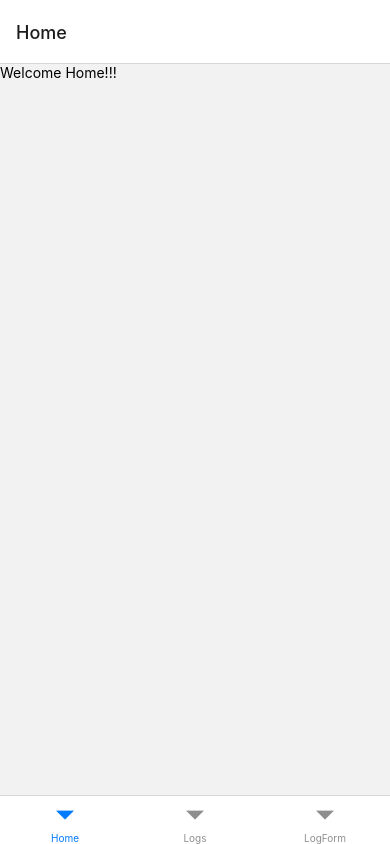
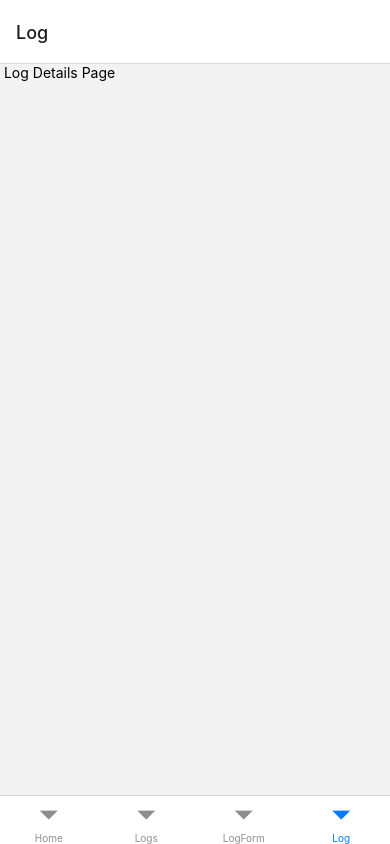
Before and after one commit to scottzyang/fungi-finder, a React Native app: screen /Log in a window 390 px wide. Built offline with nearby package versions, Linux system fonts and the light colour scheme.

Commit message:
Add log details page

```diff
--- a/App.js
+++ b/App.js
@@ -5,6 +5,7 @@ import { createBottomTabNavigator } from "@react-navigation/bottom-tabs";
 import HomeScreen from "./components/HomeScreen";
 import Logs from "./components/Logs";
 import LogForm from "./components/LogForm";
+import Log from "./components/Log";
 
 const Tab = createBottomTabNavigator();
 
@@ -15,6 +16,7 @@ export default function App() {
         <Tab.Screen name="Home" component={HomeScreen} />
         <Tab.Screen name="Logs" component={Logs} />
         <Tab.Screen name="LogForm" component={LogForm} />
+        <Tab.Screen name="Log" component={Log} />
       </Tab.Navigator>
     </NavigationContainer>
   );
--- /dev/null
+++ b/components/Log.js
@@ -0,0 +1,9 @@
+import { View, Text } from "react-native";
+
+export default function Log() {
+  return (
+    <View>
+      <Text> Log Details Page</Text>
+    </View>
+  );
+}
```
